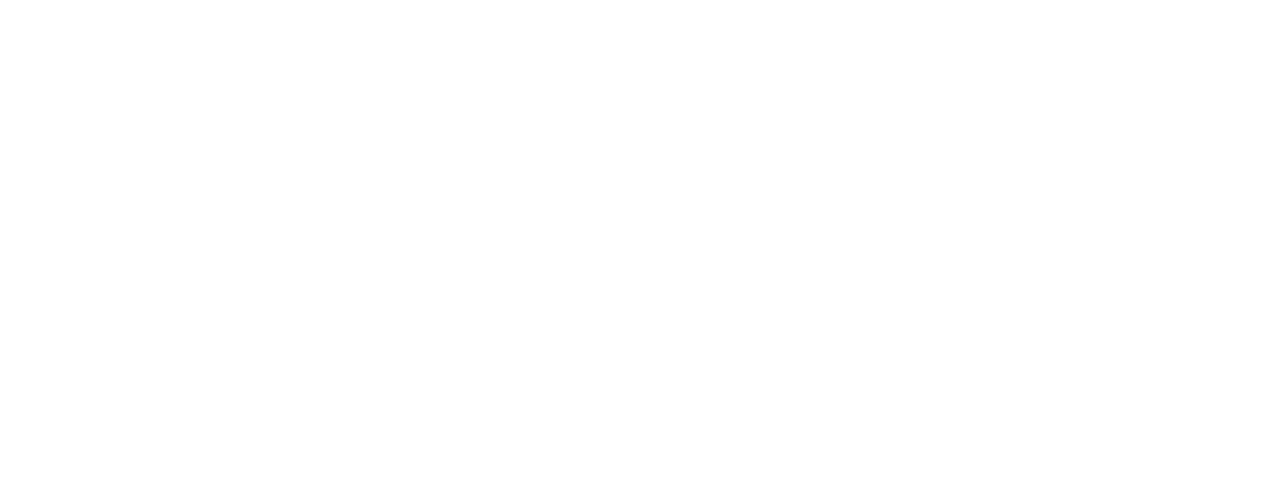
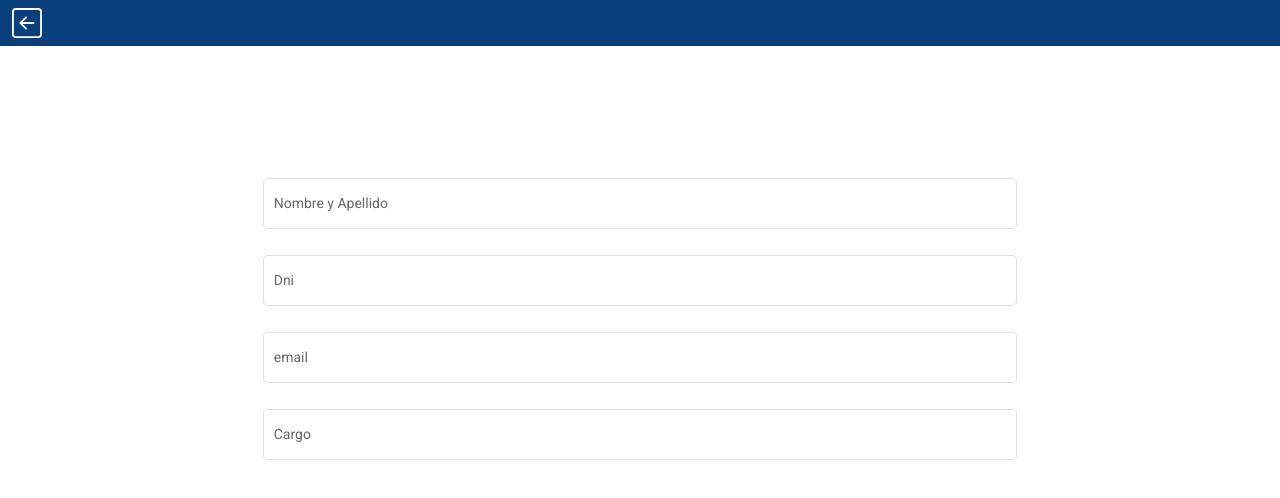
Before and after one commit to CFL404Sistemas/SGCFL, an Angular app: page /edicion-perfil in a window 1280 px wide. Before the commit this address led to /. Shown: the top 498 px of the page. Built offline with nearby package versions, Linux system fonts and the light colour scheme; sample sign-in values are in the browser's storage.

Commit message:
agregamos funcion

```diff
--- a/src/app/app-routing.module.ts
+++ b/src/app/app-routing.module.ts
@@ -5,8 +5,8 @@
 import { ObtenerInventarioComponent } from '../app/pages/obtener-inventario/obtener-inventario.component';
 import { HomeAdminComponent } from '../app/pages/home-admin/home-admin.component';
 import { NavbarComponent } from './pages/navbar/navbar.component';
-import { EsUsuarioGuard } from '../app/guard/es-usuario.guard';
 import { ValidadorGuard } from '../app/guard/validador.guard';
+import { EdicionperfilComponent } from './pages/edicionperfil/edicionperfil.component';
 const routes: Routes = [
   {
     path: 'home-admin',
@@ -37,7 +37,11 @@
     path: '', component: LoginComponent,
 
   },
-
+  {
+    path: 'edicion-perfil',
+    component: EdicionperfilComponent,
+    canActivate: [ValidadorGuard],
+  }
 
 ];
 @NgModule({
--- a/src/app/app.module.ts
+++ b/src/app/app.module.ts
@@ -45,6 +45,7 @@
 import { NavbarComponent } from './pages/navbar/navbar.component';
 
 import { ObtenerInventarioComponent } from './pages/obtener-inventario/obtener-inventario.component';
+import { EdicionperfilComponent } from './pages/edicionperfil/edicionperfil.component';
 
 
 const materialModules = [
@@ -92,7 +93,8 @@
     CrearherramientaComponent,
     HomeAdminComponent,
     NavbarComponent,
-    ObtenerInventarioComponent
+    ObtenerInventarioComponent,
+    EdicionperfilComponent
   ],
   imports: [
     materialModules,
--- /dev/null
+++ b/src/app/pages/edicionperfil/edicionperfil.component.html
@@ -0,0 +1,29 @@
+<app-navbar></app-navbar>
+
+<div class="container-fluid text-center form">
+  <div clas="row">
+    <!-- <div class="col-md-12"></div> -->
+    <form class="user-login">
+        <div class="row">
+          <div class="col-md-12 text-center b">
+            <mat-form-field class="bord" appearance="outline">
+              <mat-label >Nombre y Apellido</mat-label>
+              <input matInput type="text" >
+            </mat-form-field>
+            <div><mat-form-field class="bord" appearance="outline">
+                <mat-label >Dni</mat-label>
+                <input matInput type="number" >
+              </mat-form-field></div>
+            <mat-form-field class="bord" appearance="outline">
+              <mat-label >email</mat-label>
+              <input matInput type="email" >
+            </mat-form-field>
+              <mat-form-field class="bord" appearance="outline">
+              <mat-label >Cargo</mat-label>
+              <input matInput type="text" >
+            </mat-form-field>
+            </div>
+          </div>
+    </form>
+  </div>
+</div>
--- /dev/null
+++ b/src/app/pages/edicionperfil/edicionperfil.component.scss
@@ -0,0 +1,8 @@
+.bord{
+  width: 60%;
+  color: black;
+}
+
+.b{
+  margin-top: 10%;
+}
--- /dev/null
+++ b/src/app/pages/edicionperfil/edicionperfil.component.ts
@@ -0,0 +1,16 @@
+import { Component, OnInit } from '@angular/core';
+import { Router } from "@angular/router";
+@Component({
+  selector: 'app-edicionperfil',
+  templateUrl: './edicionperfil.component.html',
+  styleUrls: ['./edicionperfil.component.scss']
+})
+export class EdicionperfilComponent implements OnInit {
+  previewPicture: any;
+  constructor( private router: Router) { }
+
+  ngOnInit(): void {
+
+  }
+
+}
--- a/src/app/pages/login/login.component.ts
+++ b/src/app/pages/login/login.component.ts
@@ -35,17 +35,17 @@
 
   this.Login.login(this.loginform.value.dni, this.loginform.value.password).subscribe(
     (response: any) => {
-
+console.log(response);
 
       localStorage.setItem('isLogged', 'true')
-
+      localStorage.setItem('userData', JSON.stringify(response.response))
 
       this.router.navigate(["home-admin"]);
 
     },
     (error) => {
       console.log(error);
-      this._snackBar.open('ERROR', 'Cerrar');
+      this._snackBar.open('DNI o Contraseña Incorrecta', 'Cerrar');
 
     },
   );
--- a/src/app/pages/navbar/navbar.component.html
+++ b/src/app/pages/navbar/navbar.component.html
@@ -2,8 +2,8 @@
   <div class="container-fluid">
     <div class="row" style="width:100%;">
       <div class="col-md-12" *ngIf="this.router.url =='/home-admin'">
-        <img class="icono" src="../../../assets/iconadmin.png">
-        <span class="mititulo h4">Bienvenido Admin</span>
+        <img class="icono rounded" src="{{datosUsuario.img_avatar}}" (click)="editarperfil()">
+        <span class="mititulo h4">Bienvenido  {{datosUsuario.nombre}} </span>
         <div (click)="cerrarsecion()"
          class="exit-app">
           <svg xmlns="http://www.w3.org/2000/svg" width="30" height="30" fill="currentColor" class="bi bi-box-arrow-left" viewBox="0 0 16 16">
--- a/src/app/pages/navbar/navbar.component.scss
+++ b/src/app/pages/navbar/navbar.component.scss
@@ -28,7 +28,8 @@
 }
 
 .exit-app{
+  margin-top: 1%;
   float: right !important;
-color:#ffff;
-vertical-align:middle;
+  color:#ffff;
+  vertical-align:middle;
 }
--- a/src/app/pages/navbar/navbar.component.ts
+++ b/src/app/pages/navbar/navbar.component.ts
@@ -7,19 +7,23 @@
   styleUrls: ['./navbar.component.scss']
 })
 export class NavbarComponent implements OnInit {
-
+ datosUsuario:any;
   constructor(public router: Router) { }
 
   ngOnInit(): void {
-
+  this.datosUsuario=(JSON.parse(localStorage.getItem('userData')!));
 
   }
 volverhome(){
-  localStorage.removeItem('isLogged')
+
   this.router.navigate(["home-admin"]);
 
 }
 cerrarsecion(){
   this.router.navigate(["login"]);
+  localStorage.removeItem('isLogged')
+}
+editarperfil(){
+  this.router.navigate(["edicion-perfil"])
 }
 }
```
Also changed, not shown: 1 other file (tests, documents, lock files or other folders).
